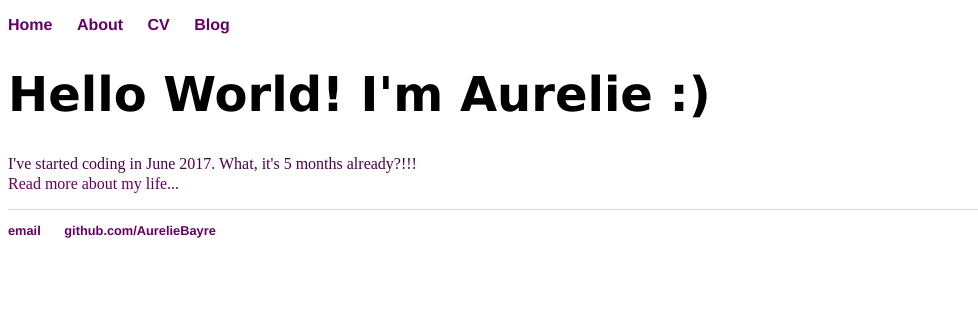
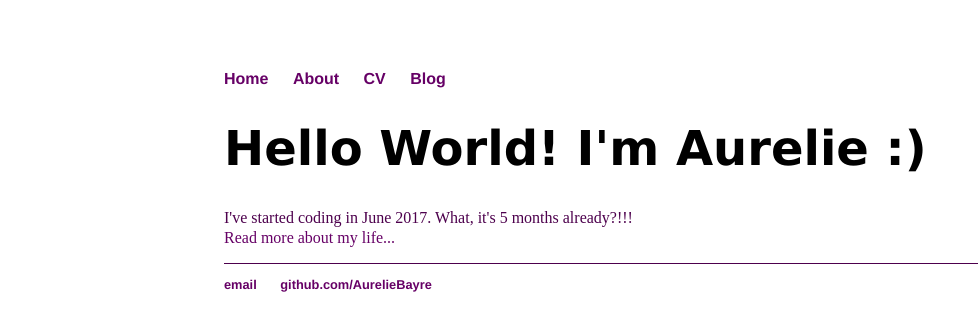
Before and after one commit to AurelieBayre/aurelieBayre.github.io, a Jekyll site: the page built from index.html, in a window 1280 px wide. Shown: the top 331 px of the page, without its empty margins (0-978 px from the left). Built offline with Jekyll 4.4.1, drawn with Linux system fonts in a browser that asks for light colours.

Commit message:
Update main.css

```diff
--- a/css/main.css
+++ b/css/main.css
@@ -1,4 +1,4 @@
-nbody {
+body {
     margin: 70px auto;
     width: 65%;
 }
@@ -30,7 +30,7 @@ p {
     color: #4d004d;
 }
 footer {
-    border-top: 1px solid #d5d5d5;
+    border-top: 1px solid #4d004d;
     font-size: 0.8em;
 }
 
```
